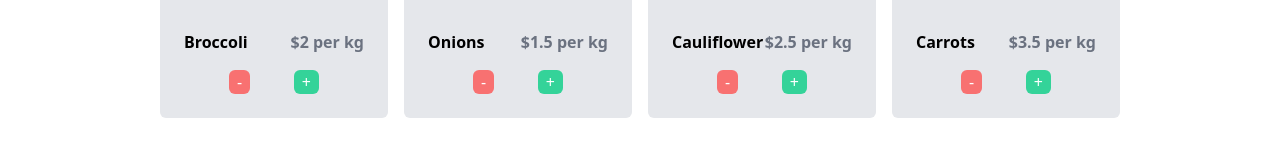
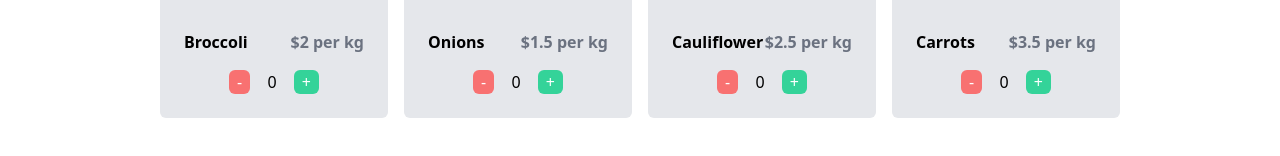
Before and after one commit to rulewrite/real-world-next.js, a Next.js app in the folder global-state-with-redux/: page / in a window 1280 px wide. Shown: the part 266-422 px from the top of the page. Built offline with nearby package versions, Linux system fonts and the light colour scheme.

Commit message:
feat: 장바구니 담기 및 빼기 구현

```diff
--- a/global-state-with-redux/components/ProductCard.js
+++ b/global-state-with-redux/components/ProductCard.js
@@ -1,5 +1,15 @@
+import { shallowEqual, useDispatch, useSelector } from 'react-redux';
+
+const useGlobalItems = () => {
+  return useSelector((state) => state, shallowEqual);
+};
+
 // eslint-disable-next-line no-unused-vars
 function ProductCard({ id, name, price, picture }) {
+  const dispatch = useDispatch();
+  const items = useGlobalItems();
+  const amount = items?.[id] ?? 0;
+
   return (
     <div className="bg-gray-200 p-6 rounded-md">
       <div className="relative 100% h-40 m-auto">
@@ -12,14 +22,26 @@ function ProductCard({ id, name, price, picture }) {
       <div className="flex justify-between mt-4 w-2/4 m-auto">
         <button
           className="pl-2 pr-2 bg-red-400 text-white rounded-md"
-          disabled={false /* To be implemented */}
-          onClick={() => {} /* To be implemented */}>
+          disabled={amount === 0}
+          onClick={() => {
+            dispatch({
+              type: 'DECREMENT',
+              id,
+            });
+          }}
+        >
           -
         </button>
-        <div>{/* To be implemented */}</div>
+        <div>{amount}</div>
         <button
           className="pl-2 pr-2 bg-green-400 text-white rounded-md"
-          onClick={() => {} /* To be implemented */}>
+          onClick={() => {
+            dispatch({
+              type: 'INCREMENT',
+              id,
+            });
+          }}
+        >
           +
         </button>
       </div>
```
